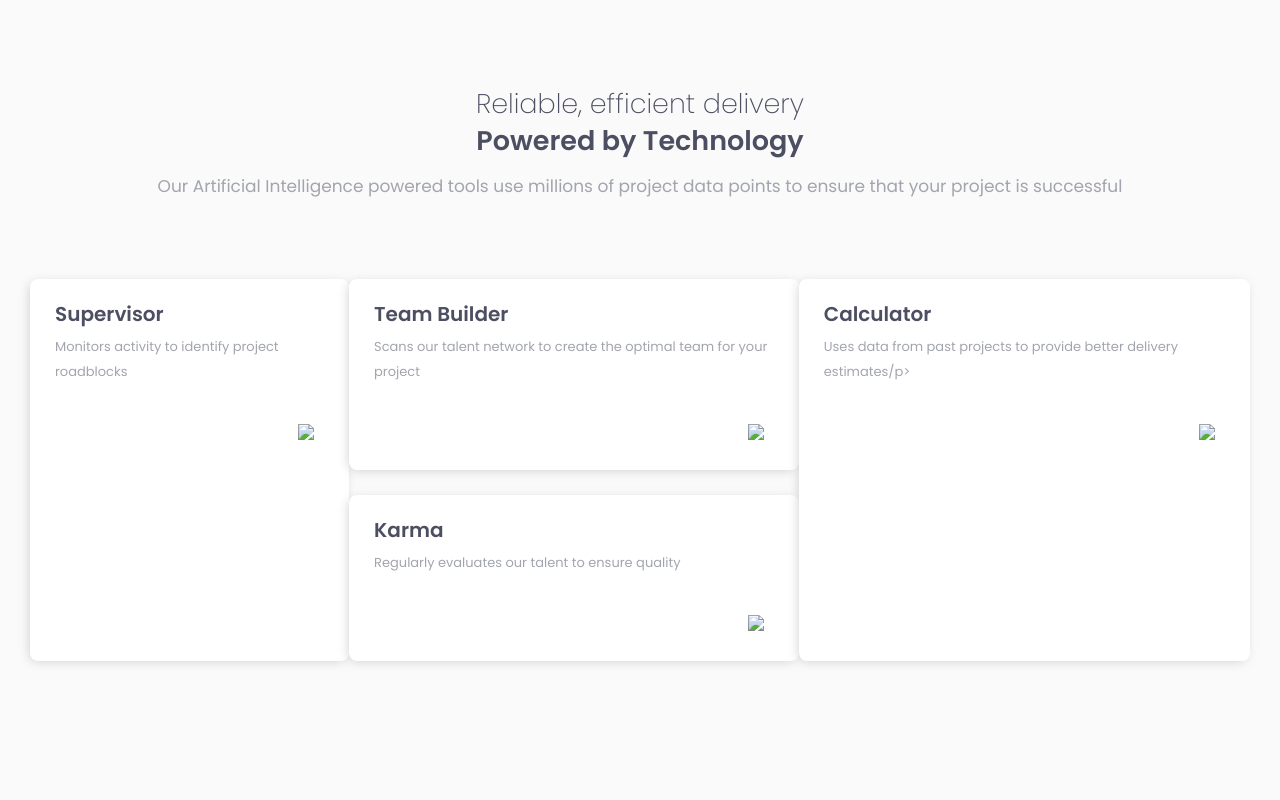
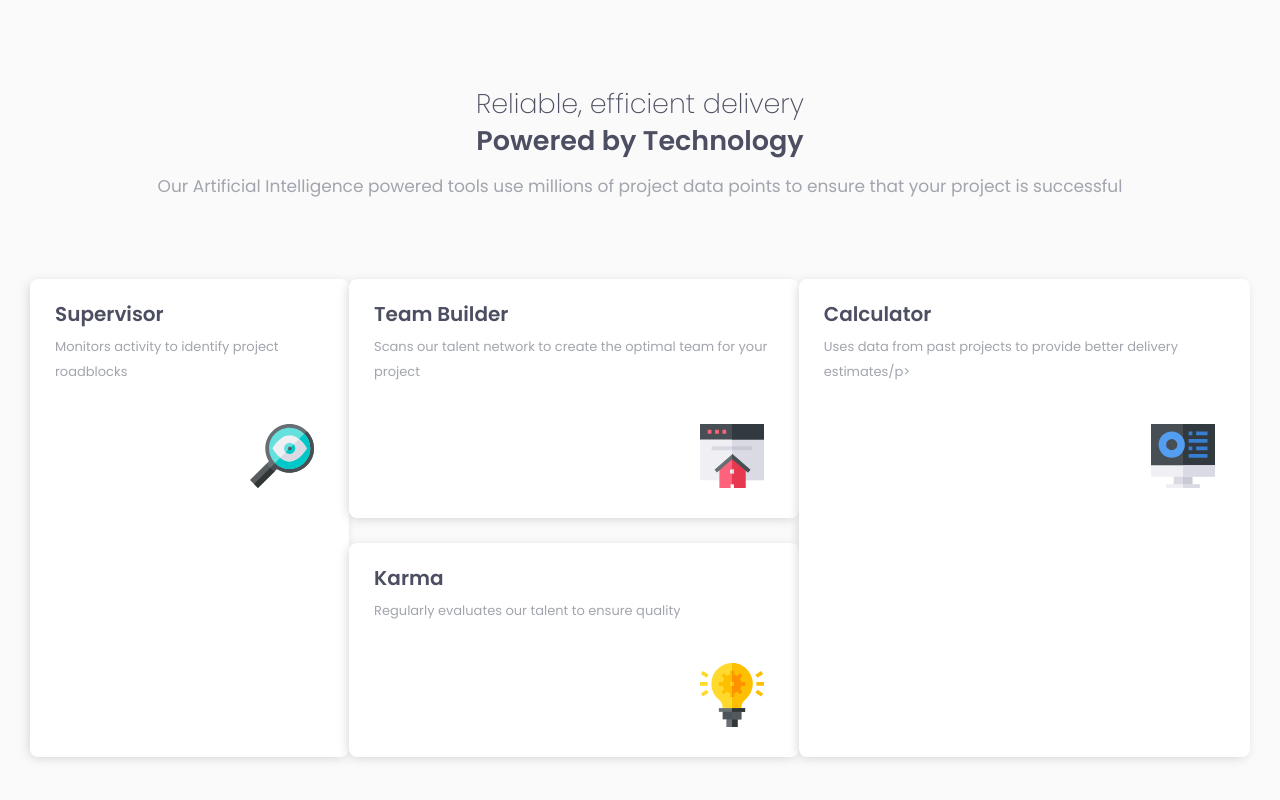
Before and after one commit to JotaJotaM1/four-card-feature-section, a plain HTML site: page index.html in a window 1280 px wide. Drawn offline with Linux system fonts and the light colour scheme; the site is published under a folder, as on GitHub Pages, so addresses that start at the root find nothing.

Commit message:
src img fixed up

```diff
--- a/index.html
+++ b/index.html
@@ -24,7 +24,7 @@
                 <p class="nameBox">Supervisor</p>
                 <p class="textBox">Monitors activity to identify project roadblocks</p>
                 <div class="imgSupervisor">
-                    <img src="/img/icon-supervisor.svg">
+                    <img src="img/icon-supervisor.svg">
                 </div>
             </div>
             <div class="boxTwoandThree">
@@ -32,14 +32,14 @@
                     <p class="nameBox">Team Builder</p>
                     <p class="textBox">Scans our talent network to create the optimal team for your project</p>
                     <div class="imgTeamBuilder">
-                        <img src="/img/icon-team-builder.svg">
+                        <img src="img/icon-team-builder.svg">
                     </div>
                 </div>
                 <div class="boxThree">
                     <p class="nameBox">Karma</p>
                     <p class="textBox">Regularly evaluates our talent to ensure quality</p>
                     <div class="imgKarma">
-                        <img src="/img/icon-karma.svg">
+                        <img src="img/icon-karma.svg">
                     </div>
                 </div>
             </div>
@@ -47,7 +47,7 @@
                 <p class="nameBox">Calculator</p>
                 <p class="textBox">Uses data from past projects to provide better delivery estimates/p>
                 <div class="imgCalculator">
-                    <img src="/img/icon-calculator.svg">
+                    <img src="img/icon-calculator.svg">
                 </div>
             </div>
 
```
